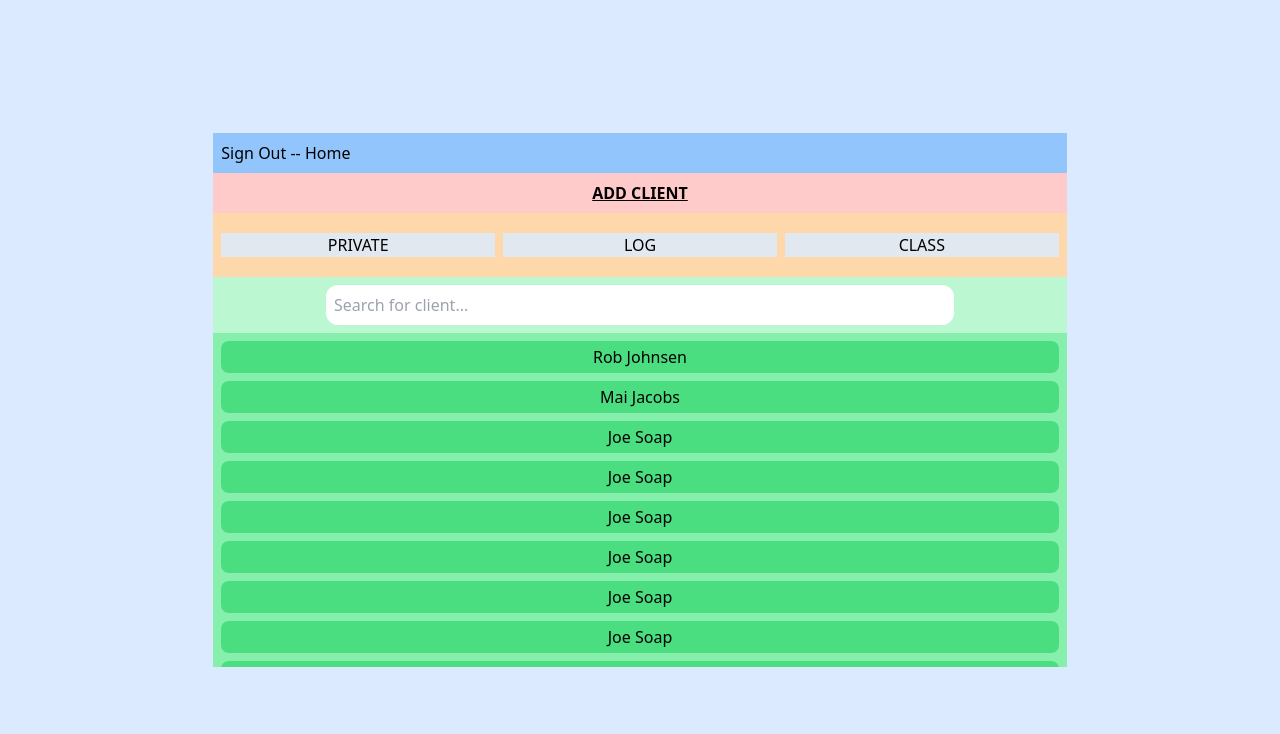
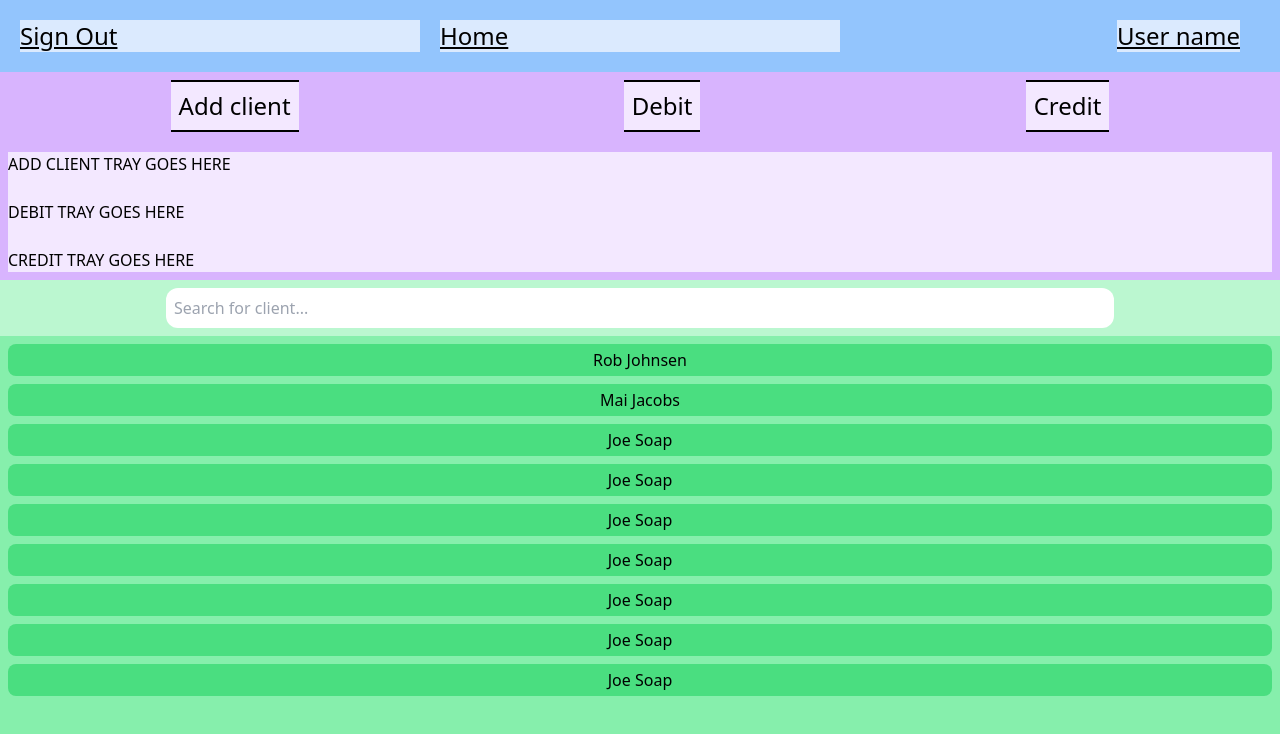
Before and after one commit to RobJJ/crud-client-app, a React (Create React App) app: page / in a window 1280 px wide. Shown: the top 734 px of the page. Built offline with nearby package versions, Linux system fonts and the light colour scheme.

Commit message:
Changes to page layout design

```diff
--- a/src/App.js
+++ b/src/App.js
@@ -1,15 +1,15 @@
 import React from "react";
 // Components
 import ReceiptList from "./Components/Receipts/Receipt-parent-component";
-import AddClient from "./Components/AddClient/AddClient-component";
+import AddClient from "./Components/QuickBar/AddClient/AddClient-component";
 import Navigation from "./Components/Navigation/Navigation-parent-component";
-import Log from "./Components/Log/Log-parent-component";
+import Log from "./Components/QuickBar/Log/Log-parent-component";
 import HomePage from "./Pages/Home-page";
 //
 
 function App() {
   return (
-    <div className="w-screen h-screen bg-blue-100 flex justify-center items-center">
+    <div className="w-screen h-screen bg-blue-100 flex">
       <HomePage />
     </div>
   );
--- /dev/null
+++ b/src/Components/Navbar/Navbar-component.jsx
@@ -0,0 +1,16 @@
+import React from "react";
+//
+
+function Navbar(params) {
+  return (
+    <div className="bg-blue-300 grid grid-cols-3 gap-5 justify-items-stretch p-5">
+      <div className="bg-blue-100 underline text-2xl">Sign Out</div>
+      <div className="bg-blue-100 underline text-2xl ">Home</div>
+      <div className="bg-blue-100 underline text-2xl justify-self-end mr-5">
+        User name
+      </div>
+    </div>
+  );
+}
+
+export default Navbar;
--- /dev/null
+++ b/src/Components/QuickBar/QuickBar-component.jsx
@@ -0,0 +1,31 @@
+import React from "react";
+// ---- Component imports
+import AddClient from "./AddClient/AddClient-component";
+import Log from "./Log/Log-parent-component";
+//
+function QuickBar(params) {
+  return (
+    <div className="bg-purple-300 w-full flex flex-col p-2 gap-5">
+      <div className="flex justify-around">
+        <div className="bg-purple-100  text-2xl ">
+          <div className="border-y-2 border-black p-2">Add client</div>
+        </div>
+        <div className="bg-purple-100  text-2xl ">
+          <div className="border-y-2 border-black p-2">Debit</div>
+        </div>
+        <div className="bg-purple-100  text-2xl ">
+          <div className="border-y-2 border-black p-2">Credit</div>
+        </div>
+      </div>
+      <div className="bg-purple-100">
+        <h2>ADD CLIENT TRAY GOES HERE</h2>
+        <br />
+        <h2>DEBIT TRAY GOES HERE</h2>
+        <br />
+        <h2>CREDIT TRAY GOES HERE</h2>
+      </div>
+    </div>
+  );
+}
+
+export default QuickBar;
--- a/src/Pages/Home-page.jsx
+++ b/src/Pages/Home-page.jsx
@@ -1,16 +1,18 @@
 import React from "react";
 // Components
-import AddClient from "../Components/AddClient/AddClient-component";
+import AddClient from "../Components/QuickBar/AddClient/AddClient-component";
 import ClientList from "../Components/ClientList/ClientList-parent-component";
-import Log from "../Components/Log/Log-parent-component";
+import Log from "../Components/QuickBar/Log/Log-parent-component";
+import Navbar from "../Components/Navbar/Navbar-component";
+import Navigation from "../Components/Navigation/Navigation-parent-component";
+import QuickBar from "../Components/QuickBar/QuickBar-component";
 //
 
 function HomePage(params) {
   return (
-    <div className="w-2/3 h-2/3 bg-blue-200 flex flex-col">
-      <div className="p-2 bg-blue-300">Sign Out -- Home </div>
-      <AddClient />
-      <Log />
+    <div className="w-full h-full bg-blue-200 flex flex-col">
+      <Navbar />
+      <QuickBar />
       <ClientList />
     </div>
   );
```
Also changed, not shown: src/Components/QuickBar/AddClient/AddClient-component.jsx (renamed from src/Components/AddClient/AddClient-component.jsx), src/Components/QuickBar/Log/Log-class-component.jsx (renamed from src/Components/Log/Log-class-component.jsx), src/Components/QuickBar/Log/Log-parent-component.jsx (renamed from src/Components/Log/Log-parent-component.jsx), src/Components/QuickBar/Log/Log-private-component.jsx (renamed from src/Components/Log/Log-private-component.jsx).
